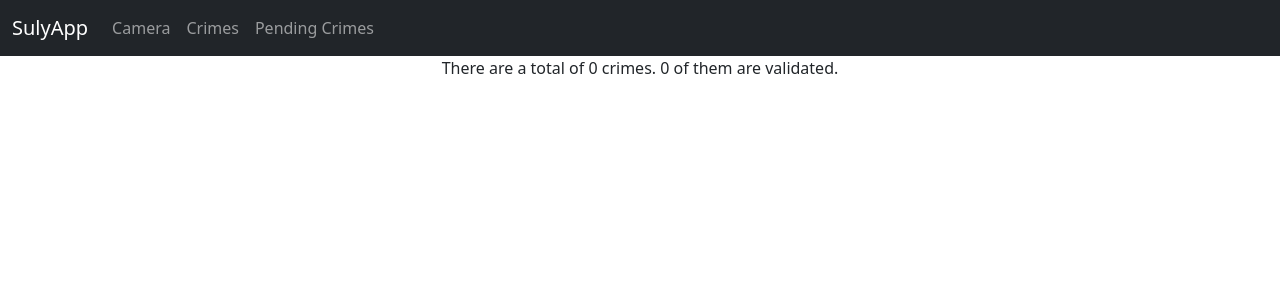
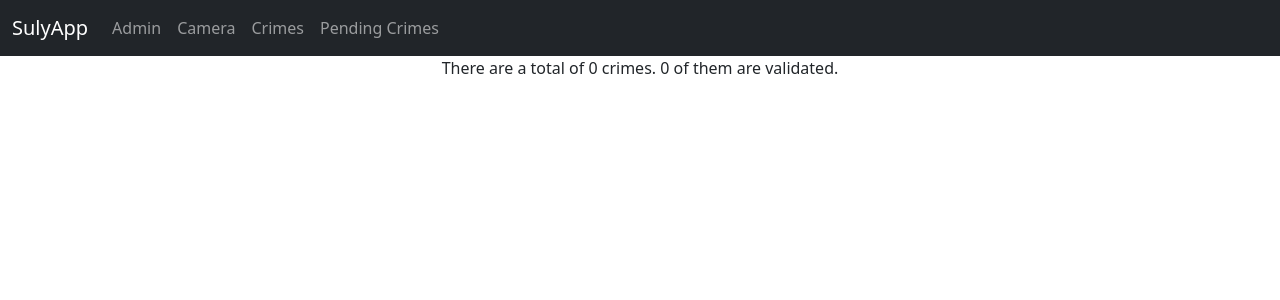
Before and after one commit to jarodaustria/PNP-ITMS-Hackathon-Mindhunter, a Django app: page /crimes in a window 1280 px wide. Shown: the top 300 px of the page. Run offline with Django 3.2, Linux system fonts and the light colour scheme; data that the repository does not hold is empty; parts of the project's set-up code (start-up, migrations or seed data) failed here and were passed over.

Commit message:
added admin link to navbar

```diff
--- a/django_cv2/webcam/templates/index.html
+++ b/django_cv2/webcam/templates/index.html
@@ -18,6 +18,9 @@
                 <div class="collapse navbar-collapse" id="navbarNav">
                 <ul class="navbar-nav">
                     <li class="nav-item">
+                        <a class="nav-link" href="{% url 'admin:index' %}">Admin</a>
+                    </li>
+                    <li class="nav-item">
                     <a class="nav-link" aria-current="page" href="{% url 'webcam:index' %}">Camera</a>
                     </li>
                     <li class="nav-item">
@@ -26,6 +29,7 @@
                     <li class="nav-item">
                     <a class="nav-link" href="{% url 'webcam:pending_crimes' %}">Pending Crimes</a>
                     </li>
+
                 </ul>
                 </div>
             </div>
```
